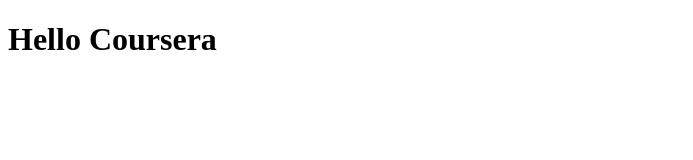
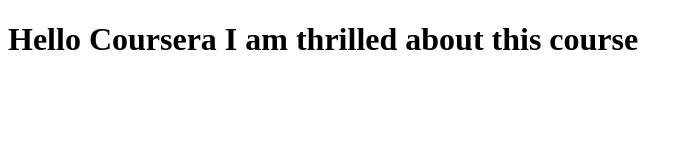
Before and after one commit to himanshukumawat44/coursera-test, a plain HTML site: page index.html in a window 1280 px wide. Shown: the whole page, without its empty margins (0-693 px from the left). Drawn offline with Linux system fonts and the light colour scheme.

Commit message:
next version

```diff
--- a/index.html
+++ b/index.html
@@ -5,6 +5,6 @@
         <title>Hello Coursera</title>
     </head>
     <body>
-        <h1>Hello Coursera</h1>
+        <h1>Hello Coursera I am thrilled about this course</h1>
     </body>
 </html>
```
